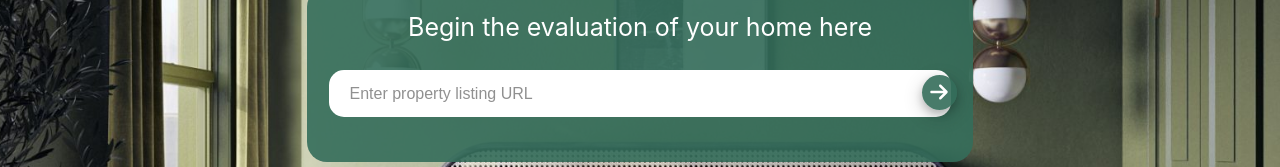
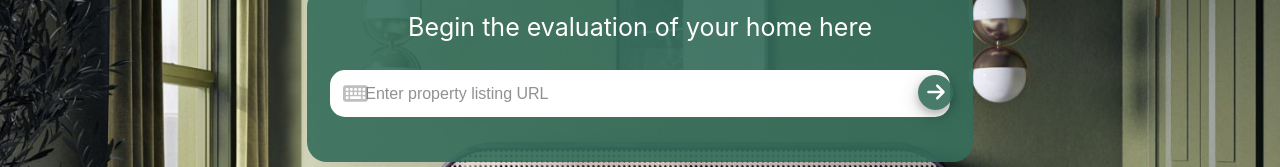
Before and after one commit to JonasUrn/HomeIntel, a React (Create React App) app in the folder frontend/: page / in a window 1280 px wide. Shown: the part 238-405 px from the top of the page. Built offline with nearby package versions, Linux system fonts and the light colour scheme.

Commit message:
Added a textbox field to search bar. Creation of modal window has been started. There is some errors, when clicking on arrow btn to trigger modal window

```diff
--- /dev/null
+++ b/frontend/src/ModalWindow/modal.js
@@ -0,0 +1,40 @@
+import { useState } from "react";
+import Box from "@mui/material/Box";
+import Button from "@mui/material/Button";
+import Typography from "@mui/material/Typography";
+import Modal from "@mui/material/Modal";
+
+const ModalWindow = ({ isOpen, onClose }) => {
+    return (
+        <Modal
+            open={isOpen}
+            onClose={onClose}
+            aria-labelledby="modal-modal-title"
+            aria-describedby="modal-modal-description"
+        >
+            <Box
+                sx={{
+                    position: "absolute",
+                    top: "50%",
+                    left: "50%",
+                    transform: "translate(-50%, -50%)",
+                    width: 400,
+                    bgcolor: "background.paper",
+                    boxShadow: 24,
+                    p: 4,
+                    borderRadius: 2,
+                }}
+            >
+                <Typography id="modal-modal-title" variant="h6" component="h2">
+                    Text in a modal
+                </Typography>
+                <Typography id="modal-modal-description" sx={{ mt: 2 }}>
+                    Duis mollis, est non commodo luctus, nisi erat porttitor ligula.
+                </Typography>
+                <Button onClick={onClose} sx={{ mt: 2 }} variant="contained">Close</Button>
+            </Box>
+        </Modal>
+    );
+};
+
+export default ModalWindow;
--- a/frontend/src/searchBar/searchBar.js
+++ b/frontend/src/searchBar/searchBar.js
@@ -1,32 +1,35 @@
 import styles from "./searchBar.module.css";
-import { faArrowRight } from "@fortawesome/free-solid-svg-icons";
+import { faArrowRight, faKeyboard } from "@fortawesome/free-solid-svg-icons";
 import { FontAwesomeIcon } from "@fortawesome/react-fontawesome";
-import React, { useState, useEffect } from "react";
+import React, { useState } from "react";
+import ModalWindow from "../ModalWindow/modal.js";
 
-const ShowForm = () => {
-    useEffect(() => {
-        alert("This is form");
-    }, []);
-    return <div className="form"></div>
-}
 const SearchBar = () => {
     const [clicked, setClick] = useState(false);
+    const [switchToTextBox, setSwitch] = useState(false);
 
-    const handleModalForm = () => {
-        setClick(!clicked);
+    const HandleInputField = () => {
+        return <input type="text" placeholder="Enter property listing URL" className={styles.inputField}></input>
+    }
+    const HandleTextBoxField = () => {
+        return <textarea type="text" placeholder="Describe your poperty" className={styles.inputTextBox}></textarea>
     }
     return (
         <div className={styles.searchBarStatistics}>
             <div className={styles.searchDiv}>
                 <div className={styles.searchBoxText}>Begin the evaluation of your home here</div>
                 <div className={styles.searchBarDiv}>
-                    <input type="text" placeholder="Enter property listing URL" className={styles.inputField}></input>
-                    <button className={styles.searchButton} onClick={handleModalForm}>
+                    <button className={styles.keyboardBtn} onClick={() => setSwitch(!switchToTextBox)}>
+                        <FontAwesomeIcon icon={faKeyboard} className={styles.keyboard} />
+                    </button>
+                    {!switchToTextBox && <HandleInputField />}
+                    {switchToTextBox && <HandleTextBoxField />}
+                    <button className={styles.searchButton} onClick={() => setClick(true)}>
                         <FontAwesomeIcon icon={faArrowRight} className={styles.arrow} />
                     </button>
                 </div>
             </div>
-            {clicked && <ShowForm />}
+            {clicked && <ModalWindow isOpen={clicked==true} onClose={clicked==false}/>}
         </div>
     )
 }
--- a/frontend/src/searchBar/searchBar.module.css
+++ b/frontend/src/searchBar/searchBar.module.css
@@ -4,23 +4,32 @@
     display: flex;
     flex-direction: column;
 }
-.inputField{
+.inputField, .inputTextBox{
     border: none;
     border-radius: 15px;
     height: 45px;
-    width: 90%;
-    padding-left: 20px;
+    width: 87.5%;
+    min-width: 87.5%;
+    max-width: 87.5%;
+    max-height: 75px;
+    min-height: 35px;
     font-weight: 550;
     font-size: 16px;
     margin: 0px auto 20px auto;
-    color: rgb(53,109,90, 0.9);
+    color: rgba(53, 109, 90, 0.9);
+}
+.inputField, .inputTextBox{
+    padding-left: 35px;
+}
+.inputTextBox{
+    padding-top: 15px;
 }
 .searchBarDiv{
     margin-top: auto;
     margin-bottom: 25px;
     display: flex;
 }
-.inputField::placeholder{
+.inputField::placeholder, .inputTextBox::placeholder{
     font-size: 16px;
     font-weight: 50;
     opacity: 0.8;
@@ -70,9 +79,25 @@
     height: 35px;
     width: 35px;
     border: none;
-    margin-left: 48%;
+    margin-left: 47.75%;
     box-shadow: 0 4px 8px 0 rgba(0, 0, 0, 0.2), 0 6px 20px 0 rgba(0, 0, 0, 0.19);
     cursor: pointer;
+}
+.keyboardBtn{
+    position: absolute;
+    margin-top: 10px;
+    background-color: transparent;
+    border: none;
+    margin-left: 30px;
+}
+.keyboard{
+    width: 25px;
+    height: 25px;
+    cursor: pointer;
+    color: rgba(128, 128, 128, 0.5);
+}
+.keyboard:hover{
+    color: rgba(128, 128, 128, 0.75);
 }
 .searchButton:hover{
     scale: 1.05;
@@ -89,9 +114,16 @@
         width: 85%;
     }
     .searchButton{
-        margin-left: 77.5%;
+        margin-left: 78%;
     }
     .searchBoxText{
         font-size: 22px;
     }
+    .keyboardBtn{
+        margin-left: 8px;
+    }
+    .inputTextBox{
+        width: 80%;
+        max-width: 80%;
+    }
 }
--- a/package.json
+++ b/package.json
@@ -5,8 +5,10 @@
     "@fortawesome/free-regular-svg-icons": "^6.7.2",
     "@fortawesome/free-solid-svg-icons": "^6.7.2",
     "@fortawesome/react-fontawesome": "^0.2.2",
+    "@mui/material": "^6.4.7",
     "@trendmicro/react-sidenav": "^0.5.0",
     "axios": "^1.8.1",
+    "font-awesome": "^4.7.0",
     "fontawesome": "^5.6.3",
     "fortawesome": "^0.0.1-security",
     "react": "^19.0.0",
```
Also changed, not shown: frontend/src/ModalWindow/modal.module.css (added, +10 -0 lines), 1 other file (tests, documents, lock files or other folders).
